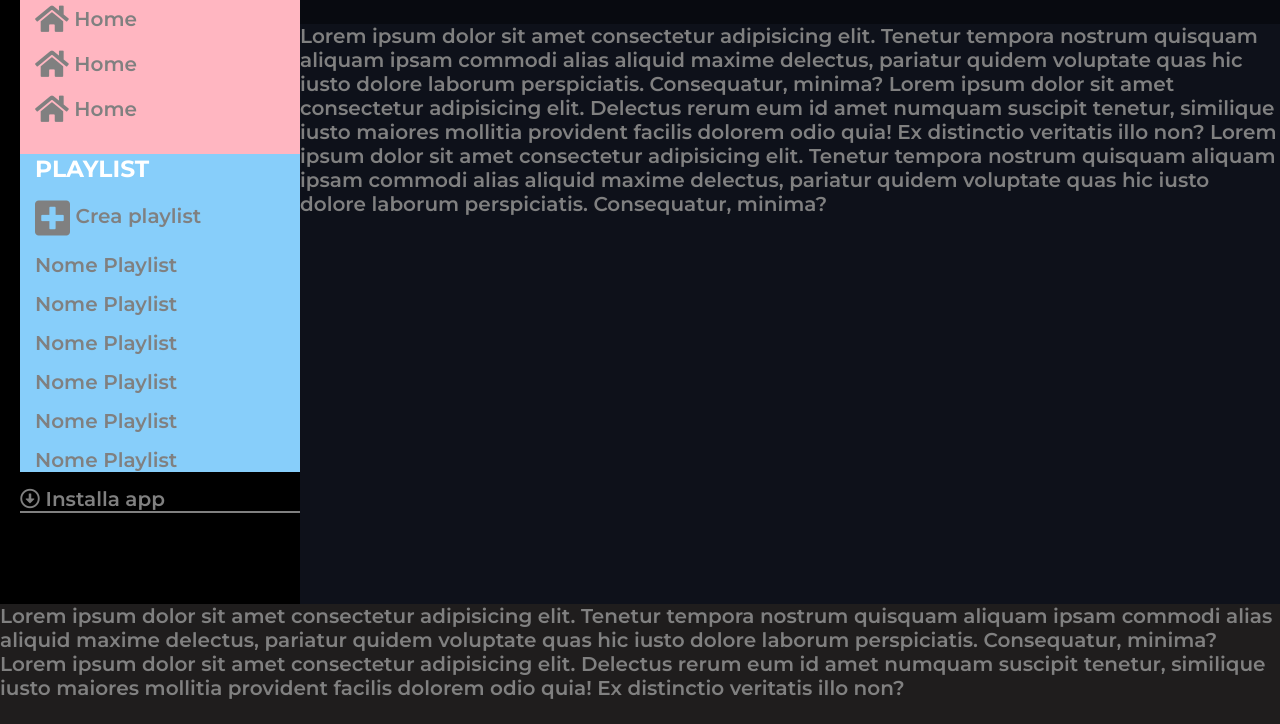
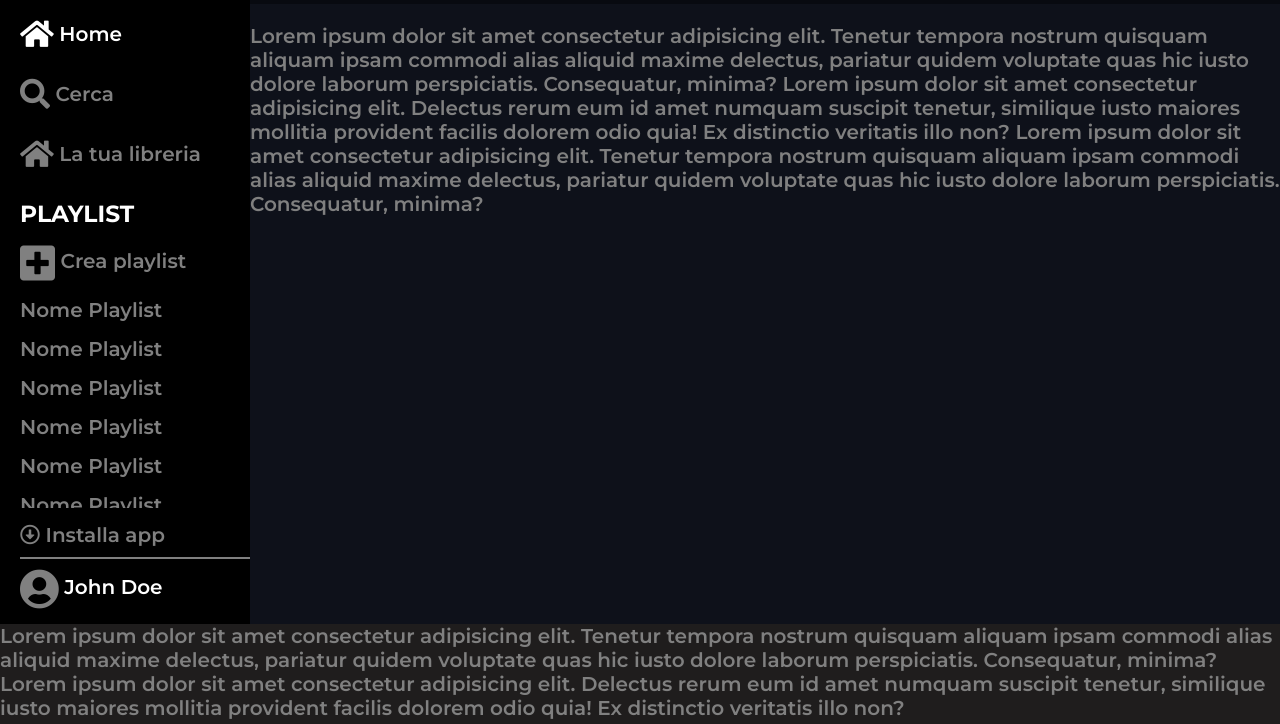
Before and after one commit to radfarelmira/html-css-spotifyweb, a plain HTML site: page index.html in a window 1280 px wide. Shown: the part 76-800 px from the top of the page. Drawn offline with Linux system fonts and the light colour scheme.

Commit message:
main-nav

```diff
--- a/css/style.css
+++ b/css/style.css
@@ -22,49 +22,46 @@ ul{
     list-style-type: none;
 }
 
+/* Text and Title */
+.text-white{
+    color: white;
+}
+
 /* MAIN */
 main{
     width: 100%;
-    height: calc(100% - 120px);
+    height: calc(100% - 100px);
     overflow: hidden;
 }
 
 /* Main nav */
 .main-nav{
-    width: 300px;
+    width: 250px;
     height: 100%;
     background-color: black;
     float: left;
     padding-left: 20px;
-
+    display: flex;
+    flex-direction: column;
 }
-
-.nav-logo{
-
-
-    /* test */
-    background-color: lightgreen;
-}
-
+/* nav logo */
 .logo{
     height: 60px;
 }
 
+/* nav actions */
 .nav-actions{
-    padding: 15px;
-
-    /* test */
-    background-color: lightpink;
+    padding-top: 15px;
 }
-
 .nav-actions li{
-    margin-bottom: 15px;
+    padding: 15px 0;
 }
 
 .nav-actions i{
     font-size: 30px;
     vertical-align: middle;
 }
+
 .nav-actions a{
     display: inline-block;
     text-decoration: none;
@@ -75,16 +72,18 @@ main{
 .nav-actions li:hover{
     color: white;
 }
-
+/* nav playlist */
 .nav-playlist{
-    padding: 0 15px;
-
-    /* test */
-    background-color: lightskyblue;
+    flex-grow: 1;
+    overflow: hidden;
 }
 
-.nav-playlist h3{
-    color: white;
+.nav-playlist ul{
+    height: 100%;
+    overflow-y: auto;
+}
+.nav-playlist> *{
+    padding-top: 15px;
 }
 
 .nav-playlist i{
@@ -92,12 +91,12 @@ main{
     vertical-align: middle;
 }
 
-.nav-playlist .create-playlist{
-    margin: 15px 0;
-}
-
 .nav-playlist li{
     margin-bottom: 15px;
+}
+/* nav users */
+.nav-users{
+    padding: 15px 0;
 }
 
 .install-app::after{
@@ -106,10 +105,18 @@ main{
     width: 100%;
     height: 2px;
     background-color: gray;
+    margin: 10px 0;
 }
+
+.user i{
+    font-size: 40px;
+    vertical-align: middle;
+}
+
+
 /* Main content */
 .main-content{
-    width: calc(100% - 300px);
+    width: calc(100% - 250px);
     height: 100%;
     float: left;
     padding-top: 100px;
@@ -118,8 +125,8 @@ main{
 }
 
 .uppgrade-bar{
-    width: calc(100% - 300px);
-    height: 100px;
+    width: calc(100% - 250px);
+    height: 80px;
     background-color: rgb(0,0,0,0.4);
     position: fixed;
     top: 0;
@@ -129,7 +136,7 @@ main{
 /* FOOTER */
 footer{
     width: 100%;
-    height: 120px;
+    height: 100px;
     overflow: hidden;
     background-color:rgb(31, 29, 29);
 }
--- a/index.html
+++ b/index.html
@@ -26,25 +26,25 @@
                 <!-- Nav actions -->
                 <div class="nav-actions">
                     <ul>
-                        <li>
+                        <li class="text-white">
                             <i class="fas fa-home"></i>
                             <a href="#">Home</a>
                         </li>
 
                         <li>
-                            <i class="fas fa-home"></i>
-                            <a href="#">Home</a>
+                            <i class="fas fa-search"></i>
+                            <a href="#">Cerca</a>
                         </li>
 
                         <li>
                             <i class="fas fa-home"></i>
-                            <a href="#">Home</a>
+                            <a href="#">La tua libreria</a>
                         </li>
                     </ul>
                 </div>
                 <!-- Nav playlist -->
                 <div class="nav-playlist">
-                    <h3>PLAYLIST</h3>
+                    <h3 class="text-white">PLAYLIST</h3>
 
                     <div class="create-playlist">
                         <i class="fa fa-plus-square" aria-hidden="true"></i>
@@ -75,7 +75,30 @@
                         <li>
                             Nome Playlist
                         </li>
-                    </ul>
+
+                        <li>
+                            Nome Playlist
+                        </li>
+
+                        <li>
+                            Nome Playlist
+                        </li>
+
+                        <li>
+                            Nome Playlist
+                        </li>
+
+                        <li>
+                            Nome Playlist
+                        </li>
+
+                        <li>
+                            Nome Playlist
+                        </li>
+
+                        <li>
+                            Nome Playlist
+                        </li>
                 </div>
                 <!-- Nav users -->
                 <div class="nav-users">
@@ -83,7 +106,11 @@
                         <i class="far fa-arrow-alt-circle-down"></i>
                         Installa app
                     </div>
-                    <div class="user"></div>
+
+                    <div class="user">
+                        <i class="fas fa-user-circle"></i>
+                        <span class="text-white">John Doe</span>
+                    </div>
                 </div>
             </div>
 
```
